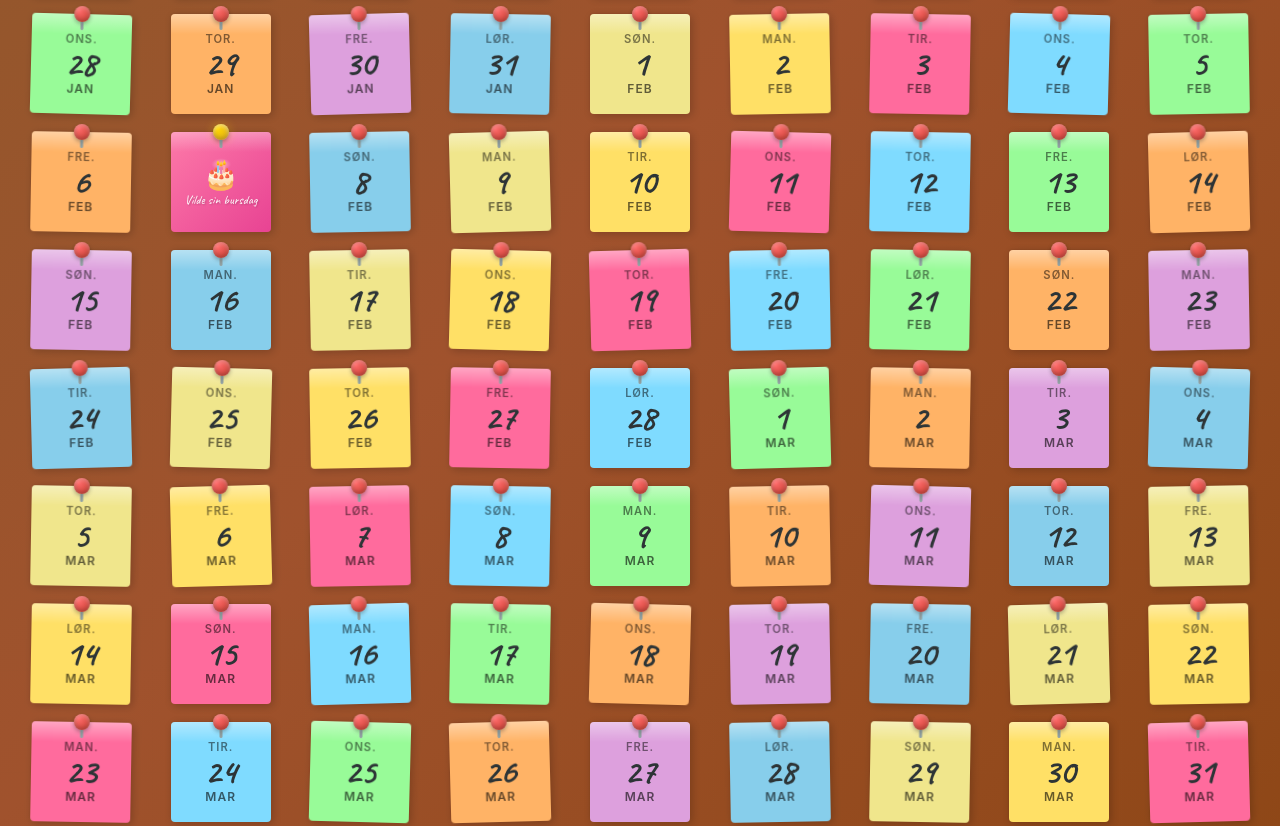
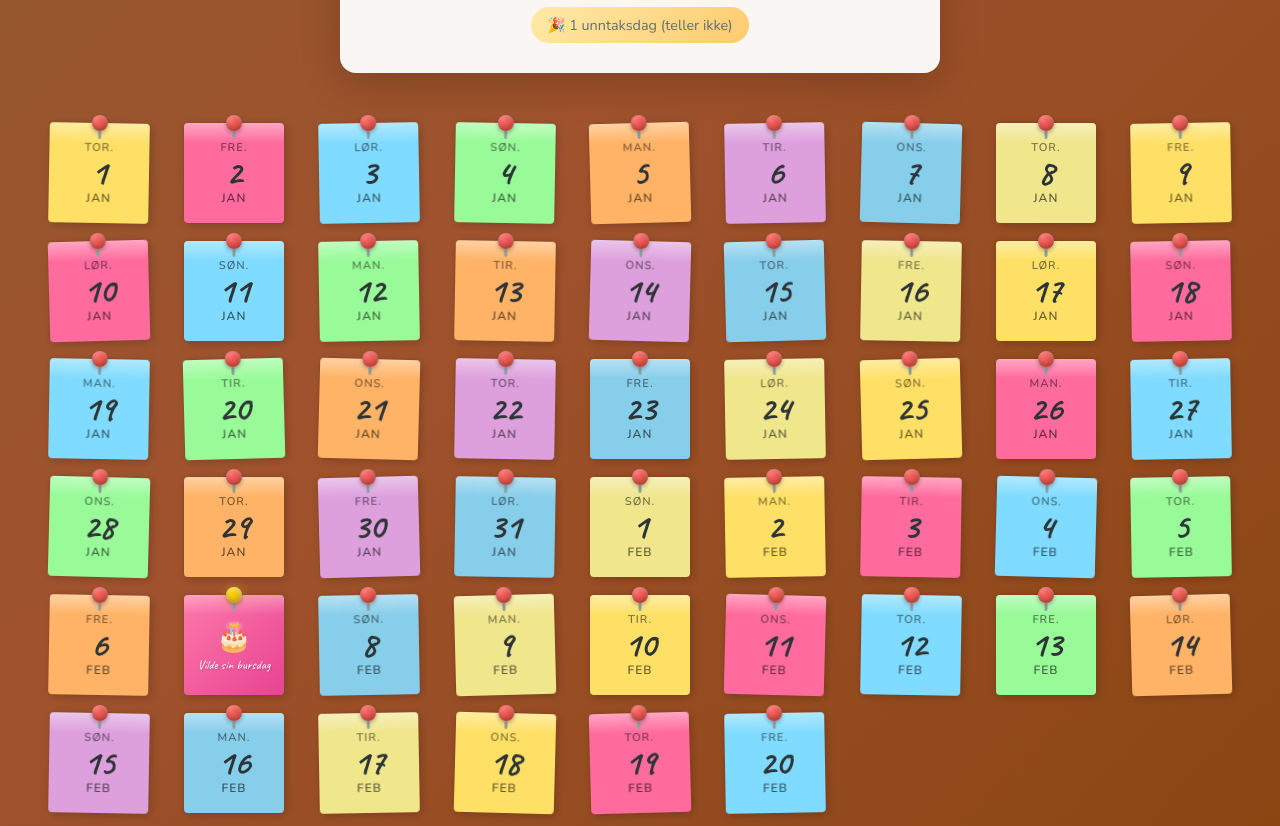
Before and after one commit to elisabethmedlien/godteristopp, a React (Create React App) app: page / in a window 1280 px wide. Shown: the part 725-1551 px from the top of the page. Built offline with nearby package versions, Linux system fonts and the light colour scheme.

Commit message:
support build your own calendar

```diff
--- a/src/App.css
+++ b/src/App.css
@@ -340,6 +340,61 @@
   display: inline-block;
 }
 
+.root-config {
+  max-width: 640px;
+  margin: 0 auto 30px;
+  background: rgba(255, 255, 255, 0.95);
+  padding: 24px;
+  border-radius: 18px;
+  box-shadow: 0 15px 30px rgba(0, 0, 0, 0.1);
+  text-align: left;
+}
+
+.root-config h1 {
+  font-family: "Caveat", cursive;
+  margin-bottom: 16px;
+}
+
+.root-form {
+  display: flex;
+  flex-direction: column;
+  gap: 14px;
+}
+
+.root-form label {
+  font-weight: 600;
+  color: #464e58;
+  display: flex;
+  flex-direction: column;
+  gap: 6px;
+}
+
+.root-form input,
+.root-form textarea {
+  border-radius: 12px;
+  border: 1px solid rgba(0, 0, 0, 0.12);
+  padding: 10px 14px;
+  font-size: 1rem;
+  font-family: inherit;
+  transition: border-color 0.2s ease;
+}
+
+.root-form input:focus,
+.root-form textarea:focus {
+  outline: none;
+  border-color: #00b894;
+}
+
+.root-form textarea {
+  min-height: 90px;
+  resize: vertical;
+}
+
+.form-hint {
+  font-size: 0.85rem;
+  color: #636e72;
+  margin-top: -8px;
+}
 .celebration-banner {
   margin-top: 12px;
   font-size: 1rem;
--- a/src/App.tsx
+++ b/src/App.tsx
@@ -1,12 +1,6 @@
+import React, { useMemo, useState } from "react";
 import "./App.css";
 import Calendar, { SkipDay } from "./Calendar/Calendar";
-
-const TOTAL_GOAL_DAYS = 100; // Total sticky notes you must flip
-const NAME = "Kine";
-
-const predefinedSkipDays: SkipDay[] = [
-  { date: "2026-02-07", reason: "Vilde sin bursdag", emoji: "🎂" },
-];
 
 const routes = [
   {
@@ -18,22 +12,100 @@ const routes = [
     },
   },
   {
-    path: "/",
+    path: "/kine",
     props: {
-      name: NAME,
-      totalGoalDays: TOTAL_GOAL_DAYS,
-      predefinedSkipDays,
+      name: "Kine",
+      totalGoalDays: 100,
+      predefinedSkipDays: [
+        { date: "2026-02-07", reason: "Vilde sin bursdag", emoji: "🎂" },
+      ],
     },
   },
 ];
 
-const resolveRoute = () => {
-  const normalized = window.location.pathname.replace(/\/+$/, "") || "/";
-  return routes.find((route) => route.path === normalized) || routes[1];
+const normalizedPath = () =>
+  window.location.pathname.replace(/\/+$/, "") || "/";
+
+const parseSkipDays = (input: string): SkipDay[] => {
+  return input
+    .split(/\r?\n/)
+    .map((line) => line.trim())
+    .filter(Boolean)
+    .map((entry) => {
+      const [date, reason = "Unntaksdag", emoji = "🎉"] = entry
+        .split("|")
+        .map((part) => part.trim());
+      return { date, reason, emoji };
+    })
+    .filter((skip) => skip.date);
 };
 
+function RootCalendar() {
+  const [name, setName] = useState("example");
+  const [goalDays, setGoalDays] = useState(50);
+  const [skipInput, setSkipInput] = useState("2026-02-07|Vilde sin bursdag|🎂");
+
+  const userSkipDays = useMemo(() => parseSkipDays(skipInput), [skipInput]);
+
+  return (
+    <div className="app">
+      <section className="root-config">
+        <h1>Bygg din egen godteristopp</h1>
+        <form className="root-form" onSubmit={(e) => e.preventDefault()}>
+          <label>
+            Navn
+            <input
+              type="text"
+              value={name}
+              onChange={(event) => setName(event.target.value)}
+              placeholder="Navn"
+            />
+          </label>
+          <label>
+            Antall dager
+            <input
+              type="number"
+              min={1}
+              value={goalDays}
+              onChange={(event) => setGoalDays(Number(event.target.value) || 1)}
+            />
+          </label>
+          <label>
+            Unntaksdager
+            <textarea
+              value={skipInput}
+              onChange={(event) => setSkipInput(event.target.value)}
+              placeholder="2026-02-07|Vilde sin bursdag|🎂"
+            />
+          </label>
+          <p className="form-hint">
+            Hver linje: <code>YYYY-MM-DD|Beskrivelse|Emoji</code>. Emoji og
+            beskrivelse er valgfrie.
+          </p>
+        </form>
+      </section>
+
+      <Calendar
+        name={name}
+        totalGoalDays={goalDays}
+        predefinedSkipDays={userSkipDays}
+      />
+    </div>
+  );
+}
+
 function App() {
-  const route = resolveRoute();
+  const normalized = normalizedPath();
+
+  if (normalized === "/") {
+    return <RootCalendar />;
+  }
+
+  const route = routes.find((route) => route.path === normalized);
+
+  if (!route) {
+    return <RootCalendar />;
+  }
 
   return (
     <Calendar
```
